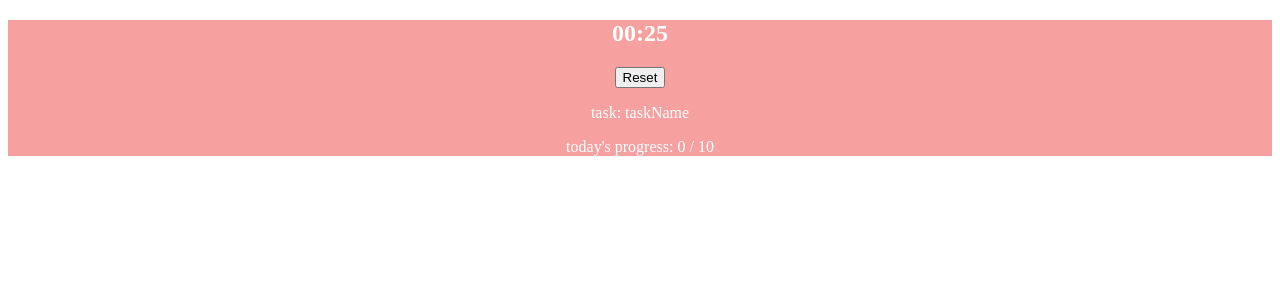
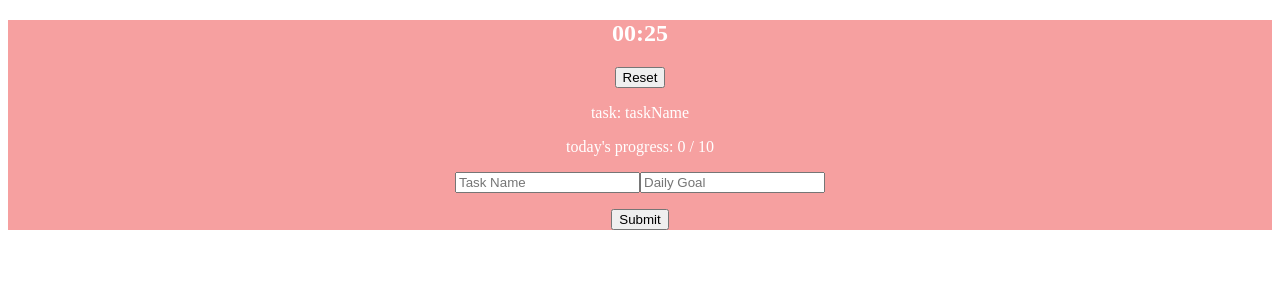
Before and after one commit to ashfujiyama/tamadoro, a React (Create React App) app: page / in a window 1280 px wide. Shown: the top 300 px of the page. Built offline with nearby package versions, Linux system fonts and the light colour scheme; the HTML template or start-up script is replaced by a standard one.

Commit message:
feat: task form

```diff
--- a/package.json
+++ b/package.json
@@ -15,6 +15,7 @@
     "html-webpack-plugin": "^5.5.0",
     "react": "^18.2.0",
     "react-dom": "^18.2.0",
+    "react-hook-form": "^7.51.2",
     "react-scripts": "5.0.1",
     "typescript": "^4.9.4",
     "web-vitals": "^2.1.4"
--- a/src/components/tasks/taskForm.tsx
+++ b/src/components/tasks/taskForm.tsx
@@ -1,2 +1,29 @@
-// form used to create new tasks or edit existing ones
-export {}
+import { useState } from "react";
+import { useForm, SubmitHandler } from "react-hook-form";
+import Task from "../types";
+
+interface IFormInput {
+  taskName: string;
+  dailyGoal: number;
+}
+
+const TaskForm = () => {
+  const { register, handleSubmit, reset } = useForm<IFormInput>(); // Specify the type for useForm
+  const [data, setData] = useState("");
+
+  const onSubmit: SubmitHandler<IFormInput> = (formData) => {
+    console.log(formData);
+    reset();
+  };
+
+  return (
+    <form onSubmit={handleSubmit(onSubmit)}>
+      <input {...register("taskName")} placeholder="Task Name" />
+      <input {...register("dailyGoal")} placeholder="Daily Goal" />
+      <p>{data}</p>
+      <input type="submit" />
+    </form>
+  );
+};
+
+export default TaskForm;
--- a/src/components/tasks/taskList.tsx
+++ b/src/components/tasks/taskList.tsx
@@ -1,11 +1,13 @@
 // display container of tasks + collapsible task form for new ones
 
 import Task from "./task";
+import TaskForm from "./taskForm";
 
 const TaskList = () => {
   return (
     <>
       <Task />
+      <TaskForm />
     </>
   );
 };
```
Also changed, not shown: 2 other files (tests, documents, lock files or other folders).
